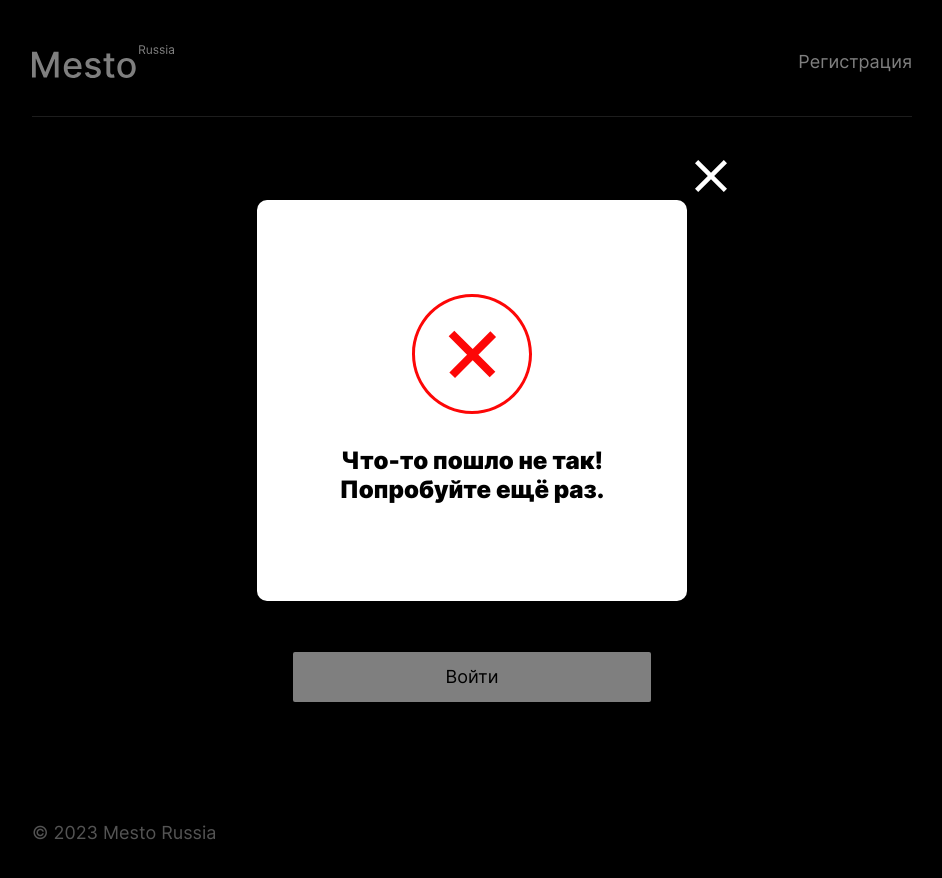
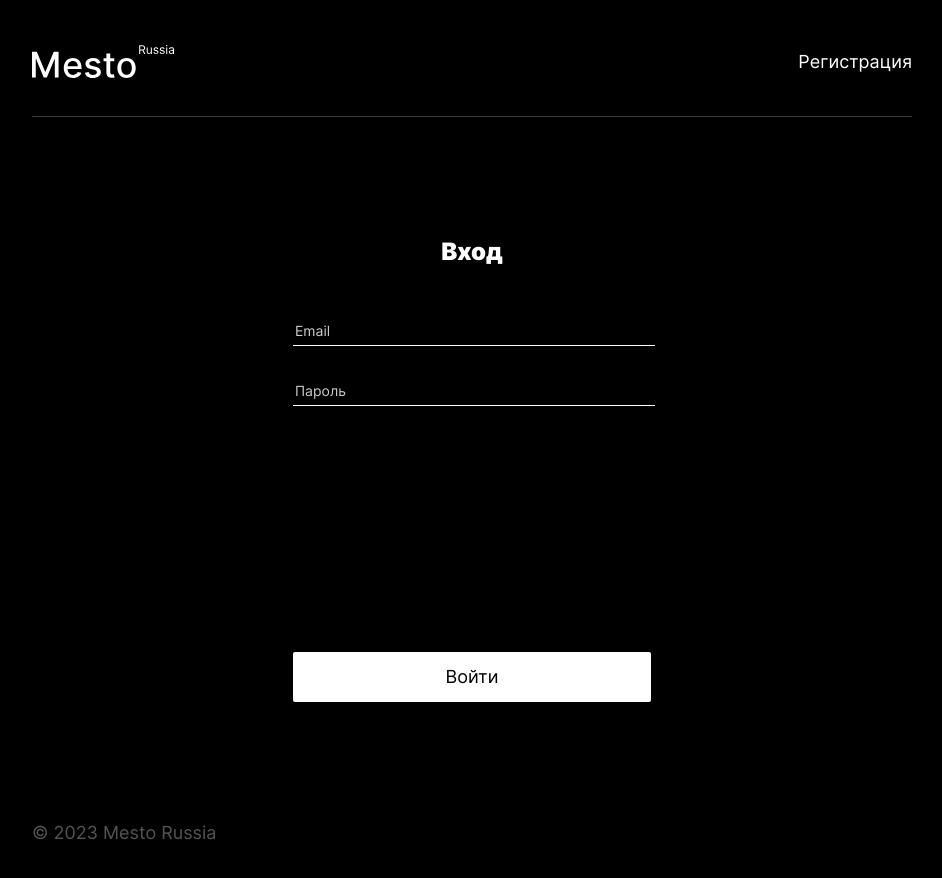
Before and after one commit to NadezhdaTatarskikh/react-mesto-auth, a React (Create React App) app: page /sign-in in a window 1280 px wide. Shown: the top 878 px of the page, without its empty margins (168-1110 px from the left). Built offline with nearby package versions, Linux system fonts and the light colour scheme.

Commit message:
ПроектнаяРабота12

```diff
--- a/src/components/App.js
+++ b/src/components/App.js
@@ -39,9 +39,9 @@ function App() {
   const [loggedIn, setLoggedIn] = useState(false);
   const [registerSuccess, setRegisterSuccess] = useState(false);
   /**Переменная состояния для попапа страницы регистрации*/
-  const [infoSuccessOpen, setInfoSuccessOpen] = useState(true);
+  const [infoSuccessOpen, setInfoSuccessOpen] = useState(false);
   // переменные хедера
-  const [headerEmail, setHeaderEmail] = useState("");
+  const [headerEmail, setHeaderEmail] = useState('');
 
   //добавили хук истории
   const navigate = useNavigate();
```
Also changed, not shown: package.json (+6 -1 lines), 1 other file (tests, documents, lock files or other folders).
